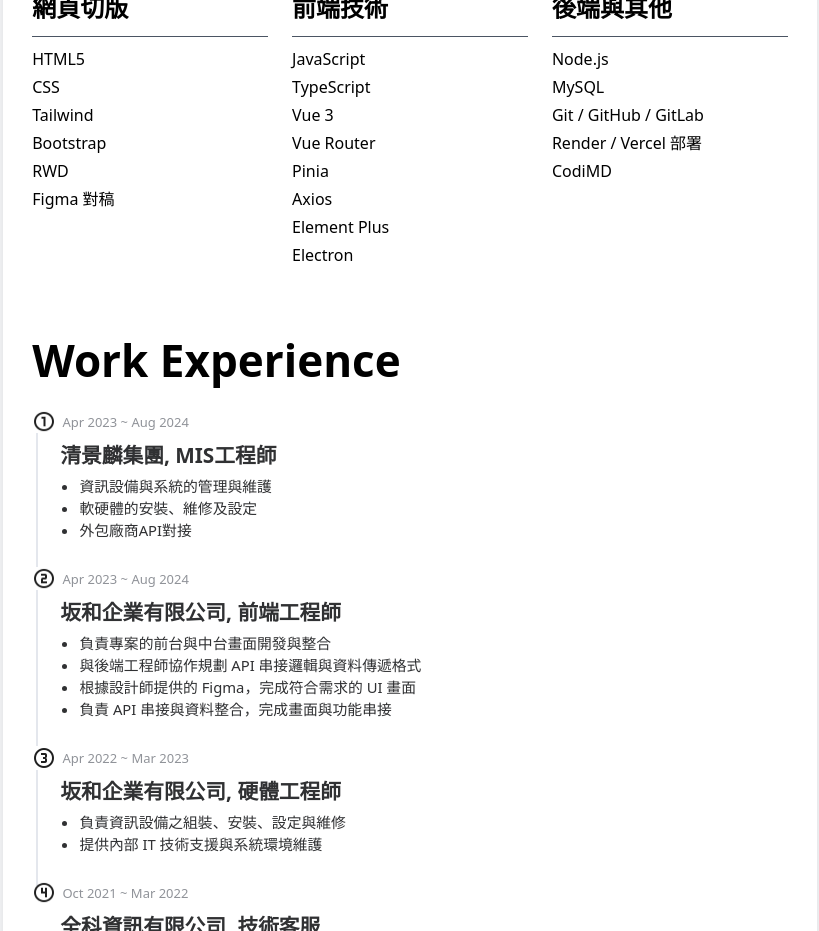
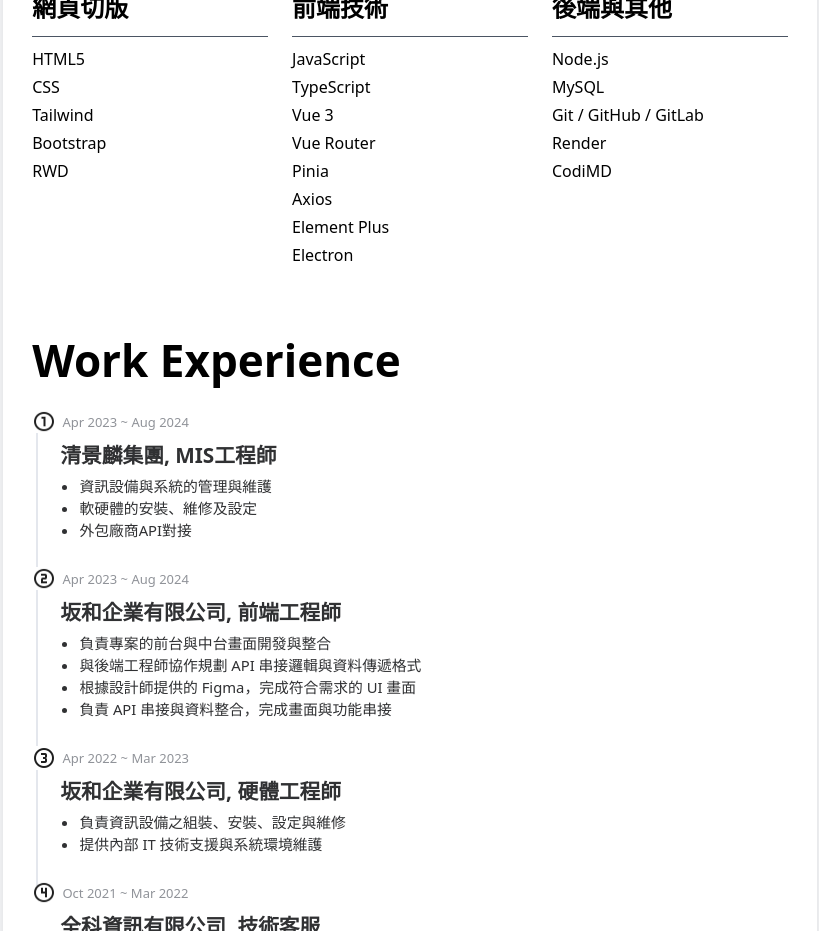
Before and after one commit to shihfuwang/resume, a Vue app: page / in a window 1280 px wide. Shown: the part 980-1911 px from the top of the page, without its empty margins (230-1049 px from the left). Built offline with nearby package versions, Linux system fonts and the light colour scheme.

Commit message:
fix skill content

```diff
--- a/src/sessions/skills/Skills.vue
+++ b/src/sessions/skills/Skills.vue
@@ -23,7 +23,6 @@ import SkillGroup from '@/sessions/skills/components/SkillGroup.vue'
           'Tailwind',
           'Bootstrap',
           'RWD',
-          'Figma 對稿'
         ]"
       />
       <SkillGroup
@@ -45,7 +44,7 @@ import SkillGroup from '@/sessions/skills/components/SkillGroup.vue'
           'Node.js',
           'MySQL',
           'Git / GitHub / GitLab',
-          'Render / Vercel 部署',
+          'Render',
           'CodiMD',
         ]"
       />
```
